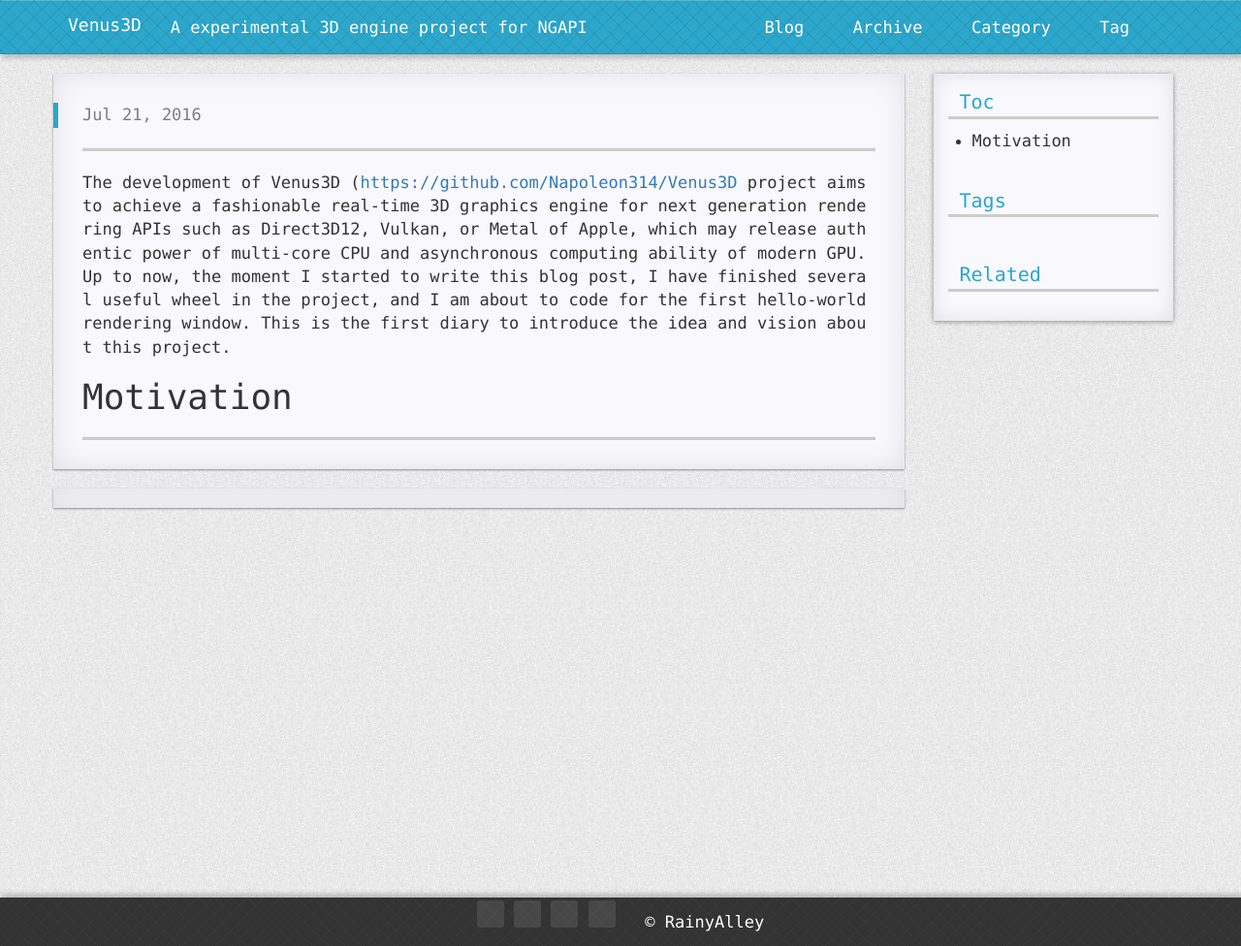
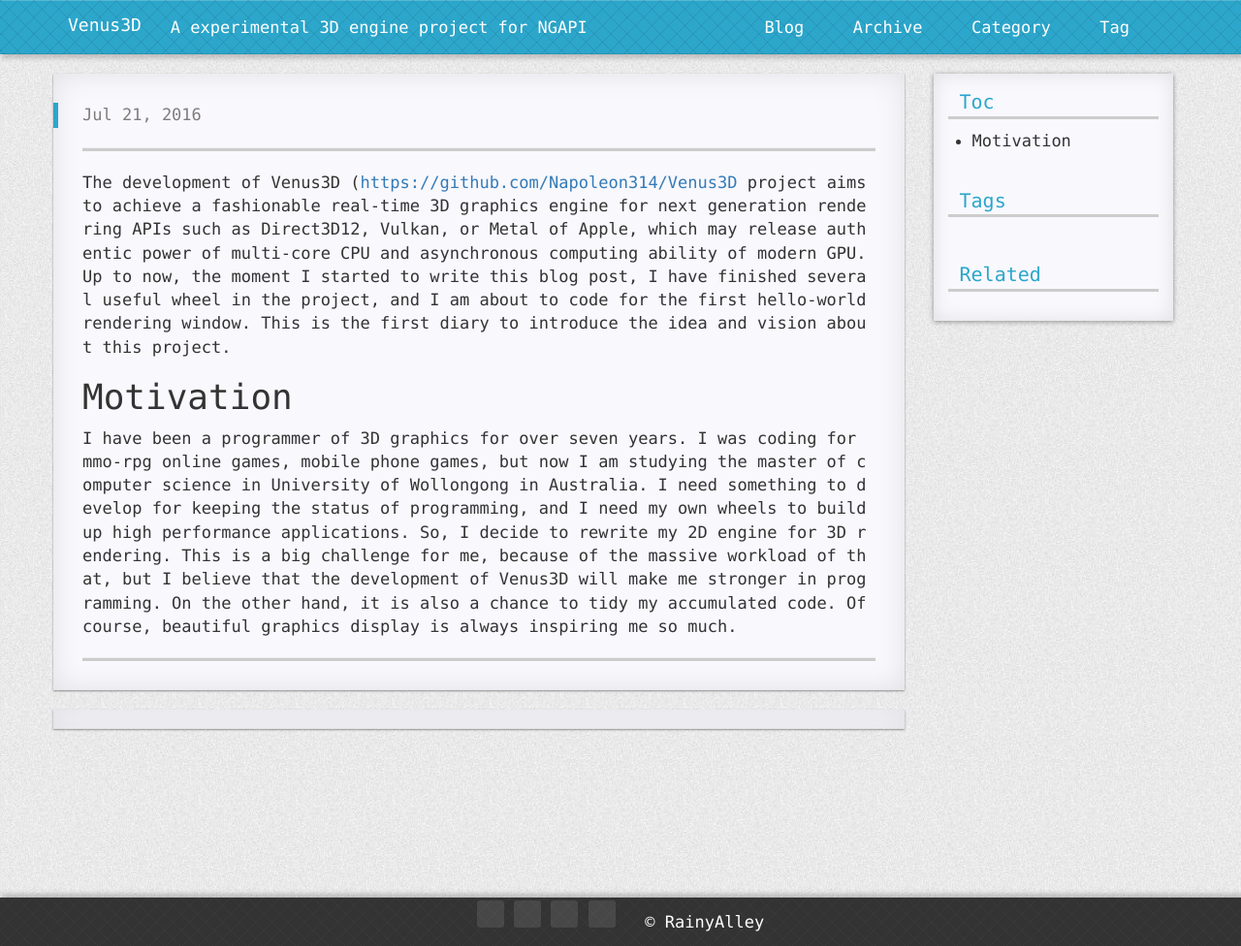
Before and after one commit to Napoleon314/Napoleon314.github.io, a Jekyll site: the page built from _posts/2016-07-22-diary-of-venus3d-development-preface.md, in a window 1280 px wide. Shown: the whole page at 97% size. Built offline with Jekyll 4.4.1, drawn with Linux system fonts in a browser that asks for light colours; nearby versions of some CDN libraries; comment, search, counter and statistics services are not loaded; a style sheet for code colours, icons or effects is not loaded.

Commit message:
motivation

```diff
--- a/_posts/2016-07-22-diary-of-venus3d-development-preface.md
+++ b/_posts/2016-07-22-diary-of-venus3d-development-preface.md
@@ -11,4 +11,6 @@ The development of Venus3D ([https://github.com/Napoleon314/Venus3D][venus3d] pr
 
 # Motivation
 
+I have been a programmer of 3D graphics for over seven years. I was coding for mmo-rpg online games, mobile phone games, but now I am studying the master of computer science in University of Wollongong in Australia. I need something to develop for keeping the status of programming, and I need my own wheels to build up high performance applications. So, I decide to rewrite my 2D engine for 3D rendering. This is a big challenge for me, because of the massive workload of that, but I believe that the development of Venus3D will make me stronger in programming. On the other hand, it is also a chance to tidy my accumulated code. Of course, beautiful graphics display is always inspiring me so much.
+
 [venus3d]:https://github.com/Napoleon314/Venus3D
```
